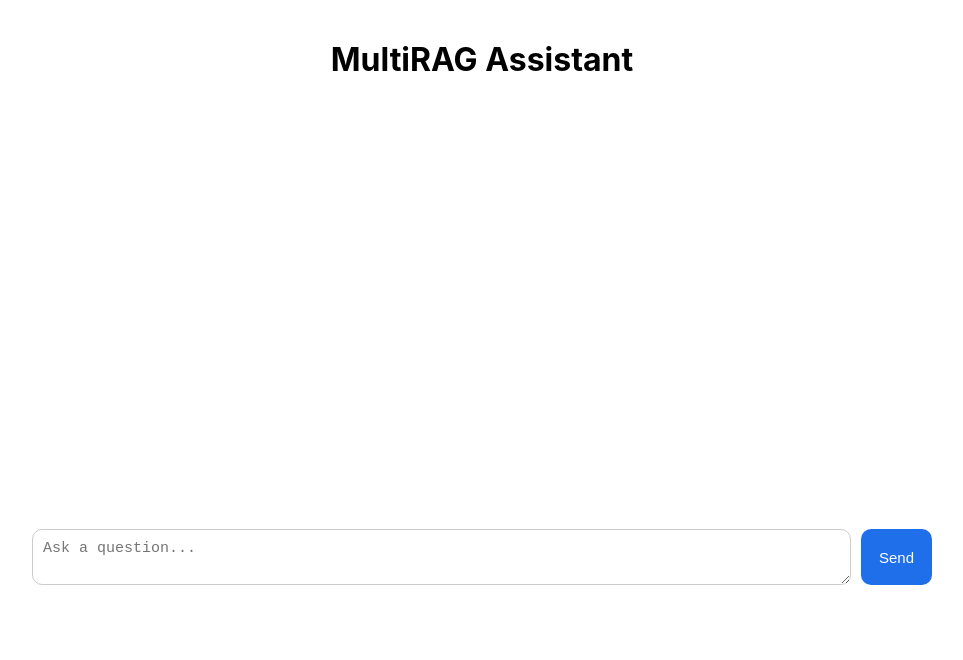
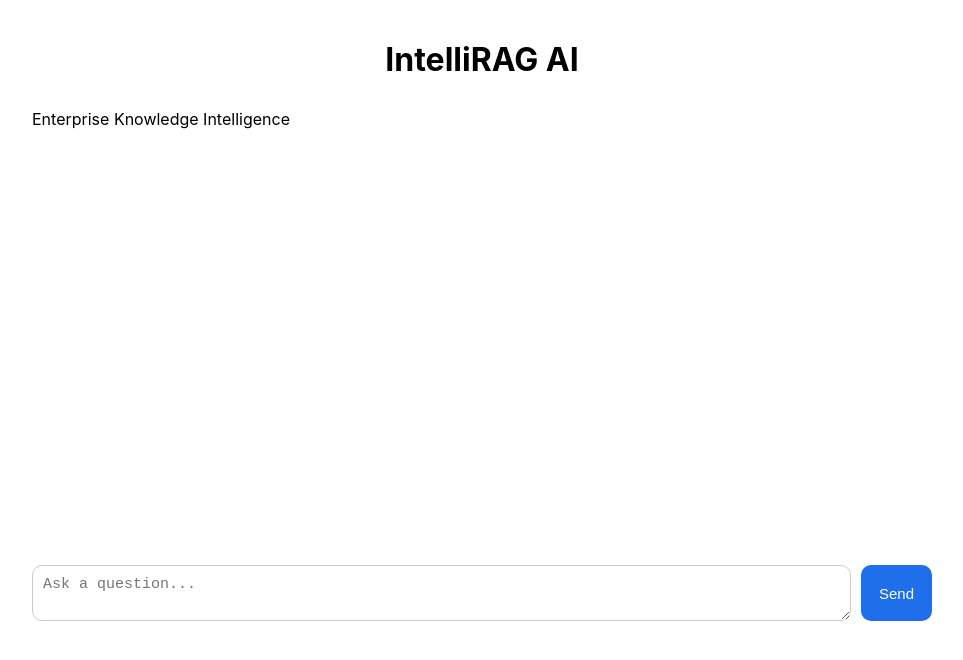
Before and after one commit to Ramyavs02/multirag-frontend, a React (Create React App) app: page / in a window 1280 px wide. Shown: the top 660 px of the page, without its empty margins (158-1121 px from the left). Built offline with nearby package versions, Linux system fonts and the light colour scheme.

Commit message:
Update API URL and change title in App component

```diff
--- a/src/App.js
+++ b/src/App.js
@@ -2,7 +2,7 @@ import React, { useState } from "react";
 import "./App.css";
 
 
-const API_URL = "http://16.171.28.75";
+const API_URL = "https://multiragbackened-cgf3c2cpfga5h3bs.canadaeast-01.azurewebsites.net/";
 
 function App() {
   const [question, setQuestion] = useState("");
@@ -68,7 +68,8 @@ function App() {
 
   return (
     <div className="container">
-      <h1 className="title">MultiRAG Assistant</h1>
+  <h1 className="title">IntelliRAG AI</h1>
+  <p className="subtitle">Enterprise Knowledge Intelligence</p>
 
   <div className="chat-window">
     {messages.map((msg, index) => (
```
Lines whose indentation alone changed are shown as unchanged.
